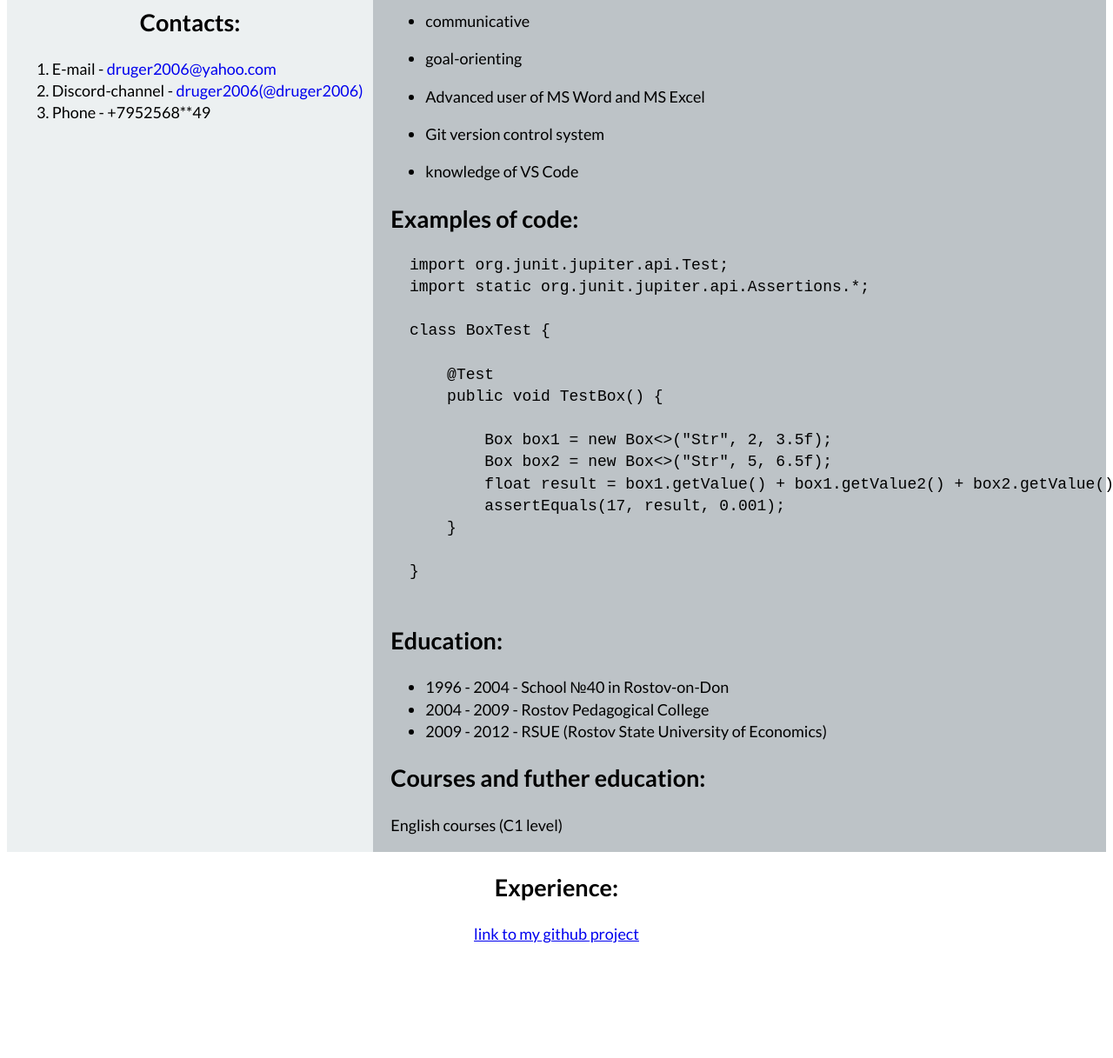
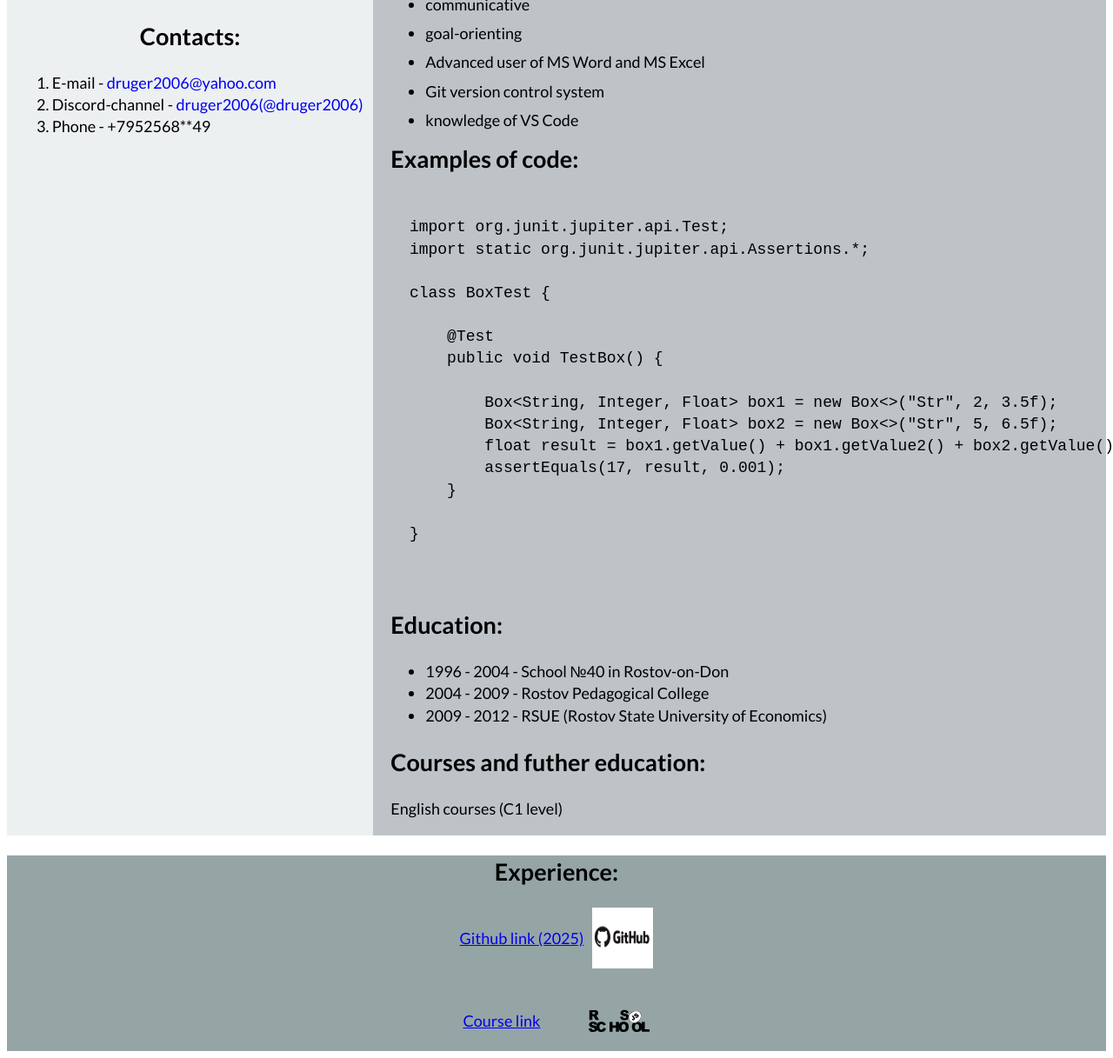
Before and after one commit to druger2006/rsschool-cv, a plain HTML site: page index.html in a window 1280 px wide. Shown: the part 396-1613 px from the top of the page at 87% size. Before the commit the page ends 1491 px from the top, so only its background shows below. Drawn offline with Linux system fonts and the light colour scheme.

Commit message:
feat: add flexbox to link divs, gave imgages a proper sizes, decrese line-height of li-elements

```diff
--- a/index.html
+++ b/index.html
@@ -22,15 +22,15 @@
             <li><a href="#code-examples">Examples of code</a></li>
             <li><a href="#education">Education</a></li>
             <li><a href="#courses">Courses</a></li>
-            <li><a href="#code-experience">Examples of code</a></li>
+            <li><a href="#code-experience">Link to github</a></li>
           </ul>
       </nav>
       </div>
     </header>
     <main class="container">
       <div class="left">
-        <h2 id="name">Name: Alex Chumakov</h2>
-        <img src="/author.png" alt="author photo">
+        <h1 id="name">Name: Alex Chumakov</h1>
+        <img class="my-photo" src="/author.png" alt="author photo">
         <h2 id="contacts">Contacts:</h2>
         <ol>
           <li><span>E-mail - <a href="druger2006@yahoo.com">druger2006@yahoo.com</a></span></li>
@@ -48,7 +48,7 @@
           <li><p>2015 - 2025 - Tech-support at Service Rostov company</p></li>
         </ul>
         <h2 id="skills">Skills:</h2>
-        <ul>
+        <ul class="skill-set">
           <li><p>communicative</p></li>
           <li><p>goal-orienting</p></li>
           <li><p>Advanced user of MS Word and MS Excel</p></li>
@@ -56,8 +56,8 @@
           <li><p>knowledge of VS Code</p></li>
         </ul>
         <h2 id="code-examples">Examples of code:</h2>
-        <code>
           <pre>
+            <code>
   import org.junit.jupiter.api.Test;
   import static org.junit.jupiter.api.Assertions.*;
 
@@ -66,15 +66,15 @@
       @Test
       public void TestBox() {
 
-          Box<String, Integer, Float> box1 = new Box<>("Str", 2, 3.5f);
-          Box<String, Integer, Float> box2 = new Box<>("Str", 5, 6.5f);
+          Box&lt;String, Integer, Float&gt; box1 = new Box&lt;&gt;("Str", 2, 3.5f);
+          Box&lt;String, Integer, Float&gt; box2 = new Box&lt;&gt;("Str", 5, 6.5f);
           float result = box1.getValue() + box1.getValue2() + box2.getValue() + box2.getValue2();
           assertEquals(17, result, 0.001);
       }
 
   }
+            </code>
           </pre>
-        </code>
         <h2 id="education">Education:</h2>
         <ul>
           <li>1996 - 2004 - School №40 in Rostov-on-Don</li>
@@ -88,7 +88,15 @@
     </main>
     <footer>
       <h2 id="code-experience">Experience:</h2>
-      <a href="https://github.com/druger2006/cv.git">link to my github project</a>
+      <div class="github-link">
+        <a href="https://github.com/druger2006/cv.git">Github link (2025)</a>
+        <img class="git-logo" src="/github.jpg" alt="GitHub logo">
+      </div>
+      <br>
+      <div class="course-link">
+        <a class="rs-link" href="https://rs.school/courses/javascript-ru">Course link</a>
+        <img class="rs-logo" src="/rs-school-logo.svg" alt="RS School logo">
+      </div>
     </footer>
   </body>
 </html>
--- a/style.css
+++ b/style.css
@@ -11,10 +11,10 @@
 	line-height:1.4;
  }
 
- img {
+ .my-photo {
   width: 200px;
   height: 250px;
-  margin-left: 175px;
+  margin-left: 125px;
  }
 
 .navigation {
@@ -54,4 +54,35 @@ li a {
 
 footer {
   text-align: center;
+  background-color: #95a5a6;
 }
+
+li p {
+  line-height:0.3;
+}
+
+.rs-logo {
+  width: 70px;
+  height: 70px;
+  margin-left: 56px;
+}
+
+.git-logo {
+  width: 70px;
+  height: 70px;
+  margin-left: 10px;
+}
+
+.course-link {
+  display: flex;
+  align-items: center;
+  justify-content: center;
+  position: relative;
+}
+
+.github-link {
+  display: flex;
+  align-items: center;
+  justify-content: center;
+  position: relative;
+}
```
Also changed, not shown: github.jpg (added), rs-school-logo.svg (added).
